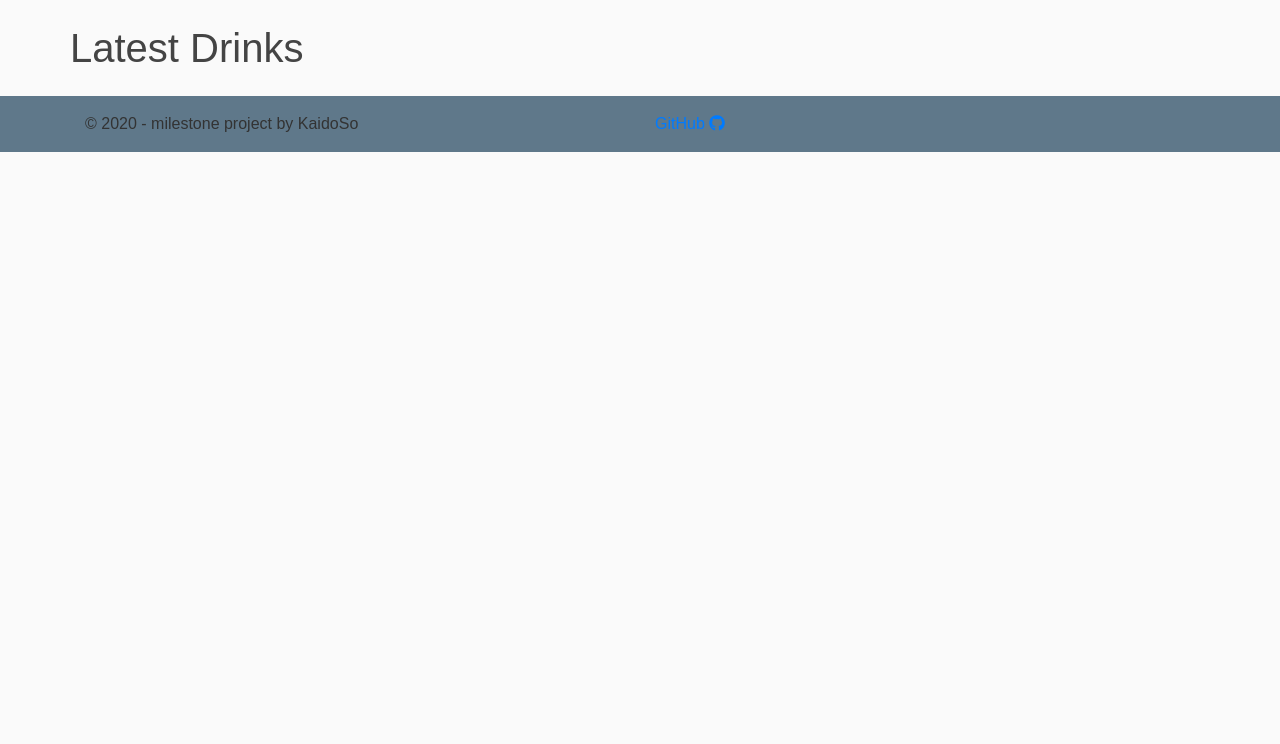
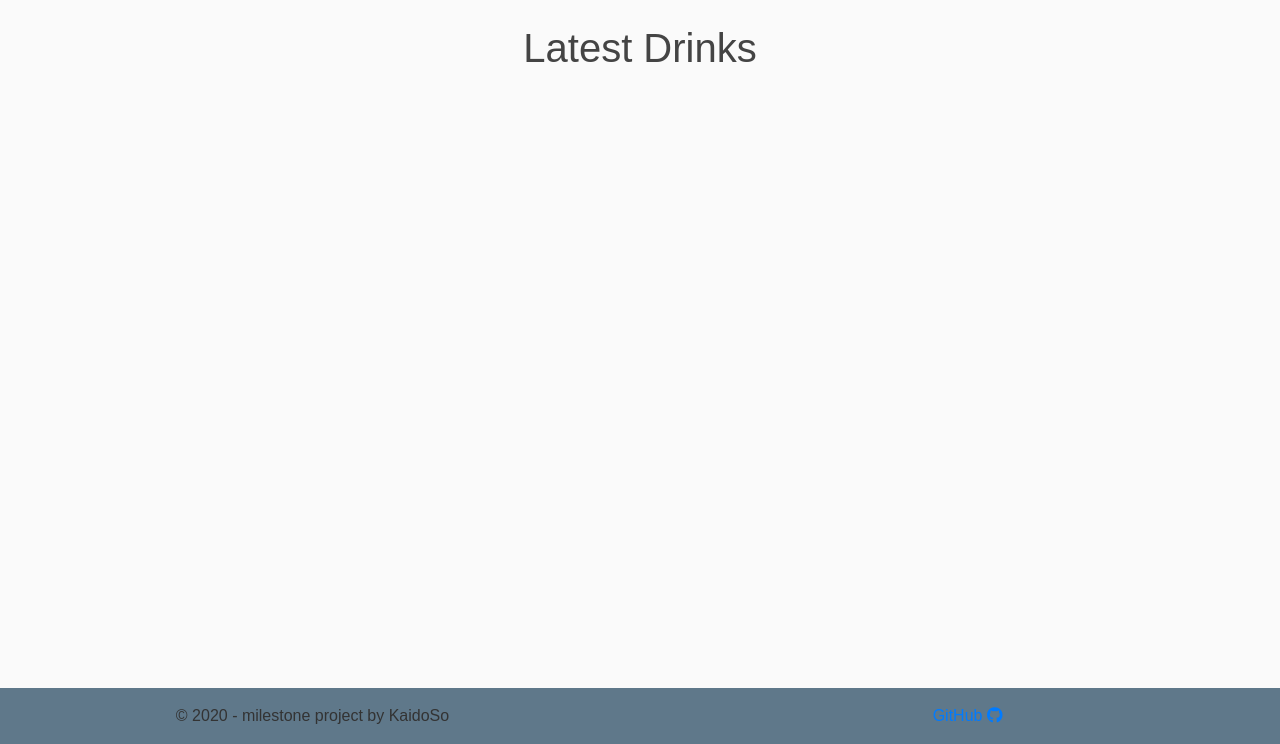
Before and after one commit to KaidoSo/cocktails-milestone-3, a Flask app: page / in a window 1280 px wide. Shown: the part 56-800 px from the top of the page. Run offline with Flask 2, Linux system fonts and the light colour scheme; data that the repository does not hold is empty; some libraries are stand-ins or nearby versions; some web fonts are replaced.

Commit message:
worked on layout of home and drink.html

```diff
--- a/static/css/style.css
+++ b/static/css/style.css
@@ -27,8 +27,12 @@
     font-weight: 500;
 }
 
-.container-drink {
+.drink-wrap {
     max-width: 400px;
+    align-content: center;
+    display: block;
+    margin-left: auto;
+    margin-right: auto
 
 }
 
@@ -37,9 +41,7 @@
     height: auto;
     border-radius: 10px;
     border: solid #5f788a 2px;
-    display: block;
-    margin-left: auto;
-    margin-right: auto;
+    margin: 0 auto;
 }
 
 .home-img {
@@ -51,5 +53,13 @@
 }
 
 .user-buttons {
-    margin-left: 3rem;
+    margin-bottom: 20px;
 }
+
+@media (min-width: 768px) {
+    footer {
+        position: sticky;
+        position: -webkit-sticky;
+        bottom: 0;
+    }
+}
--- a/templates/base.html
+++ b/templates/base.html
@@ -54,16 +54,14 @@
                 </div>
             </div>
         </main>
-        <footer class="py-3 bg-steel mt-3">
-            <div class="container">
-                <div class="row">
-                    <div class="col-sm-12 col-md-6">
+        <footer class="fixed-bottom py-3 bg-steel mt-3">
+            <div class="row text-center">
+                    <div class="col-12 col-md-6">
                         © 2020 - milestone project by KaidoSo
                     </div>
-                    <div class="col-sm-12 col-md-6 footer-github"><a href="https://github.com/KaidoSo/cocktails-milestone-3" target="_blank">GitHub
+                    <div class="col-12 col-md-6 footer-github"><a href="https://github.com/KaidoSo/cocktails-milestone-3" target="_blank">GitHub
                         <i class="fab fa-github"></i></a>
                     </div>
-                </div>
             </div>
         </footer>
         <script src="https://code.jquery.com/jquery-3.4.1.slim.min.js" integrity="sha384-J6qa4849blE2+poT4WnyKhv5vZF5SrPo0iEjwBvKU7imGFAV0wwj1yYfoRSJoZ+n" crossorigin="anonymous"></script>
--- a/templates/home.html
+++ b/templates/home.html
@@ -1,11 +1,13 @@
 {% extends 'base.html'%}
 {% block content %}
-    <div class="row home_headline">
-        <h1>Latest Drinks</h1>
+    <div class="row text-center mb-5">
+        <div class="col">
+            <h1>Latest Drinks</h1>
+        </div>
     </div>
-    <div class="container">
+    <div class="row">
         {% for recipe in recipes %}
-            <div class="container-home">
+            <div class="col">
                 <img class="rounded-circle home-img" src="{{ recipe.image }}" alt="{{ recipe.name }}"
                     onerror="this.onerror=null;this.src='../static/images/no_image.svg';">
                 <a href="{{ url_for('recipe', recipe_id=recipe._id) }}">{{ recipe.name }}</a>
```
Also changed, not shown: templates/drink.html (+9 -6 lines).
